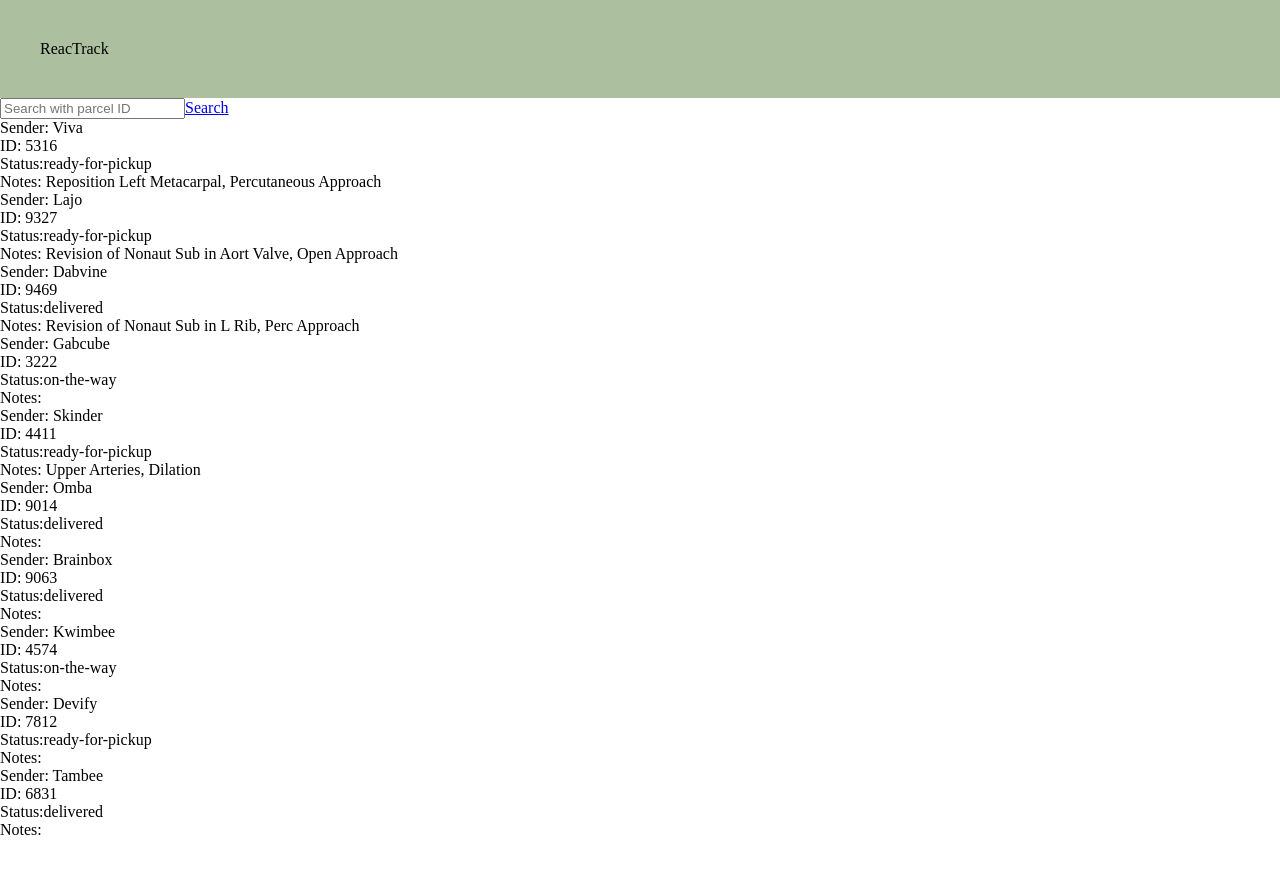
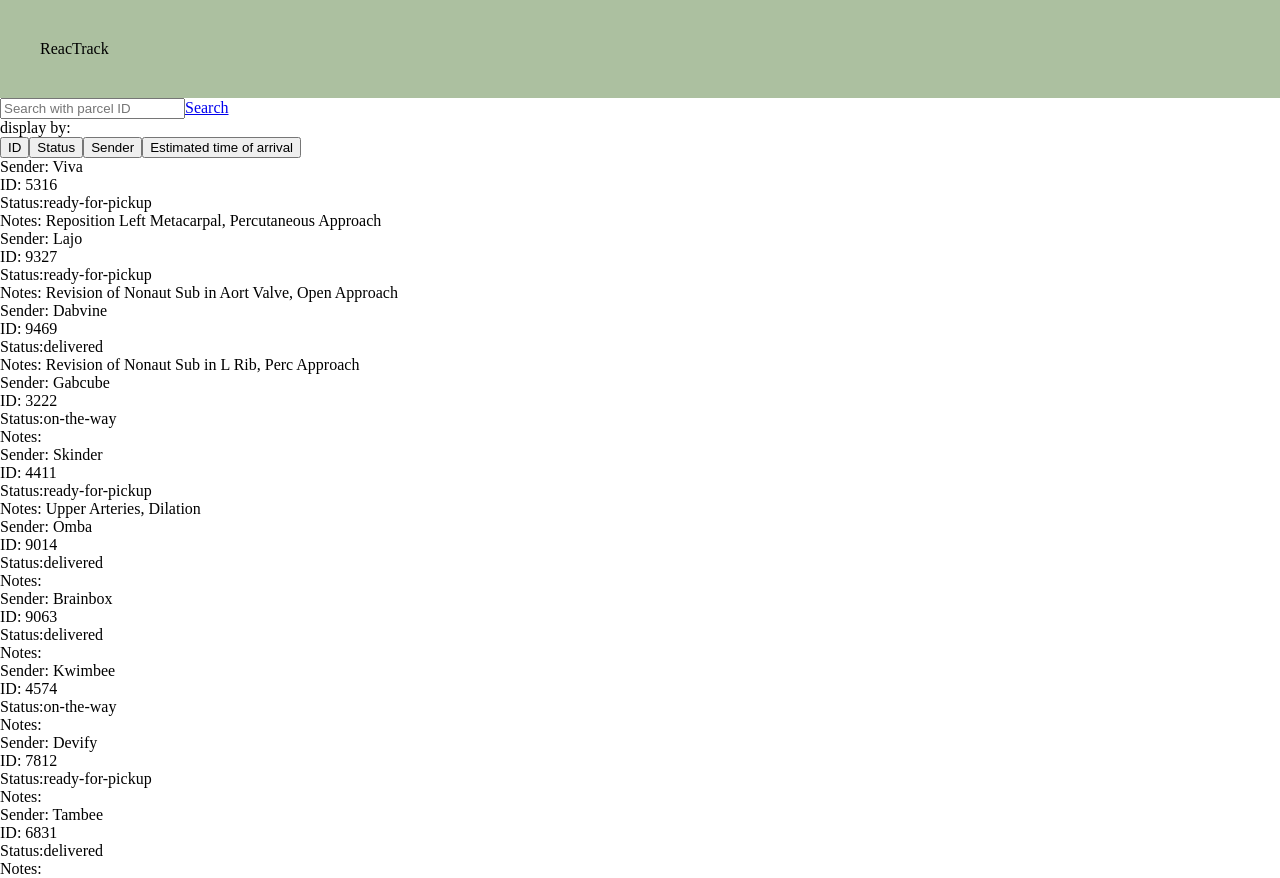
Before and after one commit to blacknstones/ReacTrack, a React (Create React App) app: page /parcels in a window 1280 px wide. Before the commit the page ends 839 px from the top, so only its background shows below. Built offline with nearby package versions, Linux system fonts and the light colour scheme.

Commit message:
Added Filter component

```diff
--- /dev/null
+++ b/src/components/Filters.jsx
@@ -0,0 +1,26 @@
+import React, {useState} from 'react';
+import Parcel from './Parcel';
+
+export default function Filters({information}) {
+
+    const [Parcels, setParcels] = useState(sortParcels());
+
+
+
+    function sortParcels(key) {
+        const sortedResults = information.sort((a, b) => (a[key] > b[key] ? 1 : -1));
+        return sortedResults.map((item) => <Parcel key={item.id} data={item} />)
+    }
+
+    return (
+        <div className="filters">
+            <h1>display by:</h1>
+            <button onClick={() => setParcels(sortParcels("parcel_id"))}>ID</button>
+            <button onClick={() => setParcels(sortParcels("status"))}>Status</button>
+            <button onClick={() => setParcels(sortParcels("sender"))}>Sender</button>
+            <button onClick={() => setParcels(sortParcels("eta"))}>Estimated time of arrival</button>
+            <div className="grid">{Parcels}</div>
+
+        </div>
+    );
+}
--- a/src/components/ParcelsPage.jsx
+++ b/src/components/ParcelsPage.jsx
@@ -1,19 +1,16 @@
 import React from 'react';
 import Header from './Header';
-import Parcel from './Parcel';
 import SearchBar from './SearchBar';
+import Filters from './Filters';
 
 
 export default function ParcelsPage({ information }) {
-    const Parcels = information.map((item) => {
-        return <Parcel key={item.id} data={item} />
-    });
 
     return (
         <div className="parcels-page">
             <Header />
             <SearchBar/>
-            <div>{Parcels}</div>
+            <Filters information={information} />
         </div>
     );
 }
```
